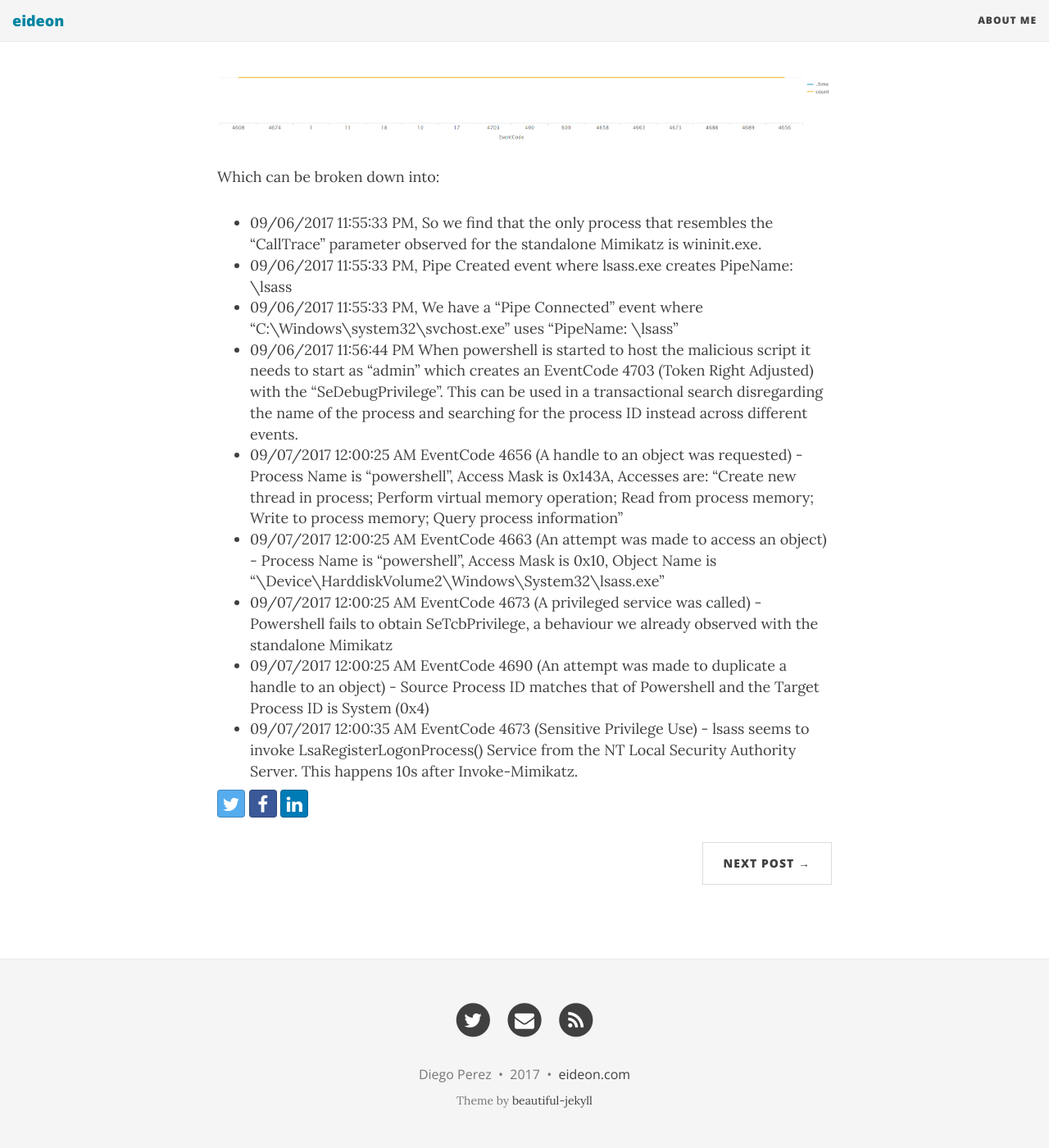
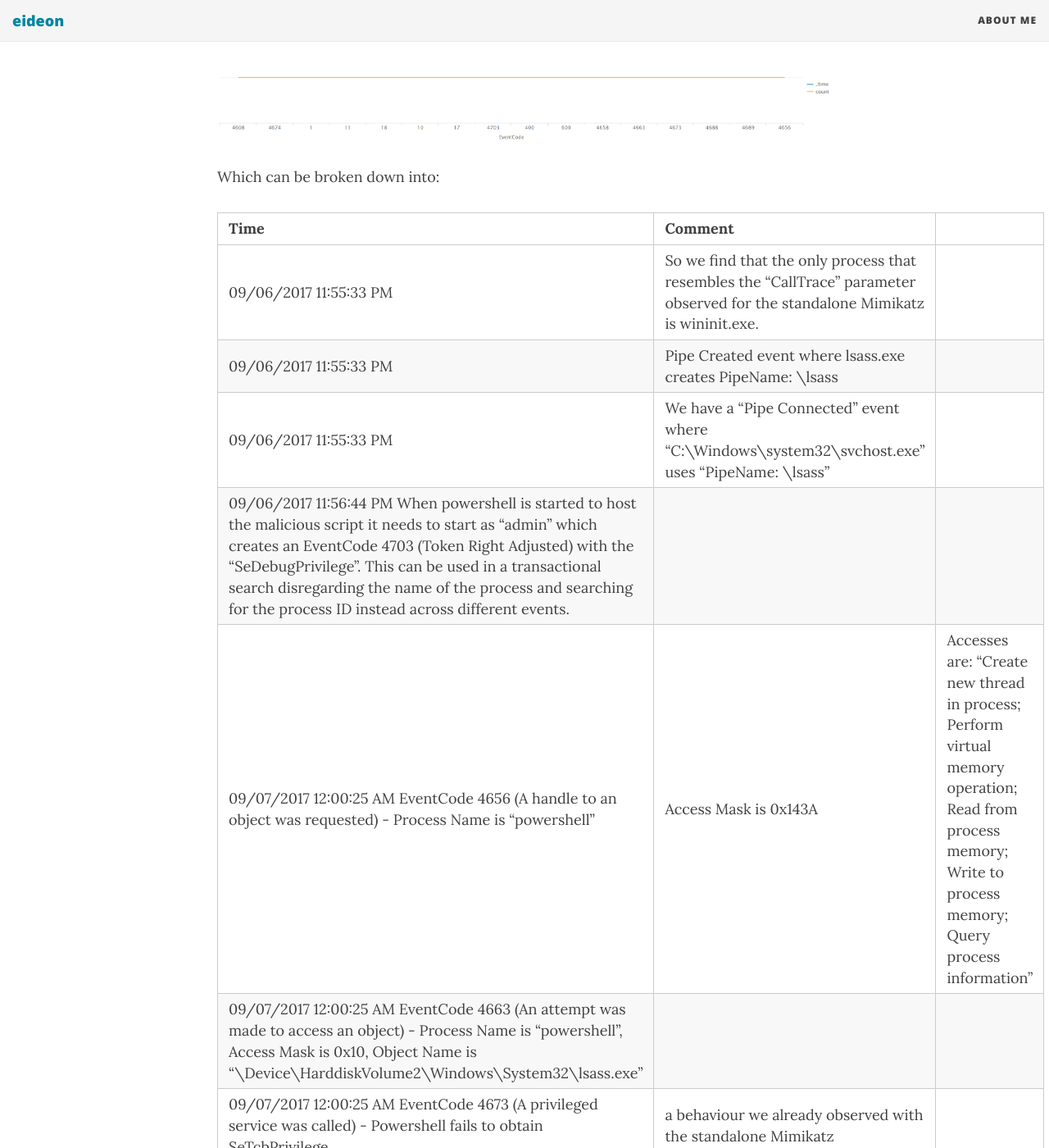
Before and after one commit to darkquasar/darkquasar.github.io, a Jekyll site: the page built from _posts/2017-09-09-THL01-Mimikatz.md, in a window 1280 px wide and 1400 px high, scrolled down 8177 px. Shown: the whole window at 82% size. Built offline with Jekyll 4.4.1, drawn with Linux system fonts in a browser that asks for light colours; nearby versions of some CDN libraries.

Commit message:
Update 2017-09-09-THL01-Mimikatz.md

```diff
--- a/_posts/2017-09-09-THL01-Mimikatz.md
+++ b/_posts/2017-09-09-THL01-Mimikatz.md
@@ -131,12 +131,14 @@ We get the following picture:
 
 Which can be broken down into:
 
-- 09/06/2017 11:55:33 PM, So we find that the only process that resembles the "CallTrace" parameter observed for the standalone Mimikatz is wininit.exe.
-- 09/06/2017 11:55:33 PM, Pipe Created event where lsass.exe creates PipeName: \lsass
-- 09/06/2017 11:55:33 PM, We have a "Pipe Connected" event where "C:\Windows\system32\svchost.exe" uses "PipeName: \lsass"
-- 09/06/2017 11:56:44 PM When powershell is started to host the malicious script it needs to start as "admin" which creates an EventCode 4703 (Token Right Adjusted) with the "SeDebugPrivilege". This can be used in a transactional search disregarding the name of the process and searching for the process ID instead across different events.
-- 09/07/2017 12:00:25 AM EventCode 4656 (A handle to an object was requested) - Process Name is "powershell", Access Mask is 0x143A, Accesses are: "Create new thread in process; Perform virtual memory operation; Read from process memory; Write to process memory; Query process information"
-- 09/07/2017 12:00:25 AM EventCode 4663 (An attempt was made to access an object) - Process Name is "powershell", Access Mask is 0x10, Object Name is "\Device\HarddiskVolume2\Windows\System32\lsass.exe"
-- 09/07/2017 12:00:25 AM EventCode 4673 (A privileged service was called) - Powershell fails to obtain SeTcbPrivilege, a behaviour we already observed with the standalone Mimikatz
-- 09/07/2017 12:00:25 AM EventCode 4690 (An attempt was made to duplicate a handle to an object) - Source Process ID matches that of Powershell and the Target Process ID is System (0x4)
-- 09/07/2017 12:00:35 AM EventCode 4673 (Sensitive Privilege Use) - lsass seems to invoke LsaRegisterLogonProcess() Service from the NT Local Security Authority Server. This happens 10s after Invoke-Mimikatz.
+| Time                                                                                                                                                                                                                                                                                                                                              | Comment                                                                                                                         |                                                                                                                                                               |
+|---------------------------------------------------------------------------------------------------------------------------------------------------------------------------------------------------------------------------------------------------------------------------------------------------------------------------------------------------|---------------------------------------------------------------------------------------------------------------------------------|---------------------------------------------------------------------------------------------------------------------------------------------------------------|
+| 09/06/2017 11:55:33 PM                                                                                                                                                                                                                                                                                                                            |  So we find that the only process that resembles the "CallTrace" parameter observed for the standalone Mimikatz is wininit.exe. |                                                                                                                                                               |
+| 09/06/2017 11:55:33 PM                                                                                                                                                                                                                                                                                                                            |  Pipe Created event where lsass.exe creates PipeName: \lsass                                                                    |                                                                                                                                                               |
+| 09/06/2017 11:55:33 PM                                                                                                                                                                                                                                                                                                                            |  We have a "Pipe Connected" event where "C:\Windows\system32\svchost.exe" uses "PipeName: \lsass"                               |                                                                                                                                                               |
+| 09/06/2017 11:56:44 PM When powershell is started to host the malicious script it needs to start as "admin" which creates an EventCode 4703 (Token Right Adjusted) with the "SeDebugPrivilege". This can be used in a transactional search disregarding the name of the process and searching for the process ID instead across different events. |                                                                                                                                 |                                                                                                                                                               |
+| 09/07/2017 12:00:25 AM EventCode 4656 (A handle to an object was requested) - Process Name is "powershell"                                                                                                                                                                                                                                        |  Access Mask is 0x143A                                                                                                          |  Accesses are: "Create new thread in process; Perform virtual memory operation; Read from process memory; Write to process memory; Query process information" |
+| 09/07/2017 12:00:25 AM EventCode 4663 (An attempt was made to access an object) - Process Name is "powershell", Access Mask is 0x10, Object Name is "\Device\HarddiskVolume2\Windows\System32\lsass.exe"                                                                                                                                          |                                                                                                                                 |                                                                                                                                                               |
+| 09/07/2017 12:00:25 AM EventCode 4673 (A privileged service was called) - Powershell fails to obtain SeTcbPrivilege                                                                                                                                                                                                                               |  a behaviour we already observed with the standalone Mimikatz                                                                   |                                                                                                                                                               |
+| 09/07/2017 12:00:25 AM EventCode 4690 (An attempt was made to duplicate a handle to an object) - Source Process ID matches that of Powershell and the Target Process ID is System (0x4)                                                                                                                                                           |                                                                                                                                 |                                                                                                                                                               |
+| 09/07/2017 12:00:35 AM EventCode 4673 (Sensitive Privilege Use) - lsass seems to invoke LsaRegisterLogonProcess() Service from the NT Local Security Authority Server. This happens 10s after Invoke-Mimikatz.                                                                                                                                    |                                                                                                                                 |                                                                                                                                                               |
```
